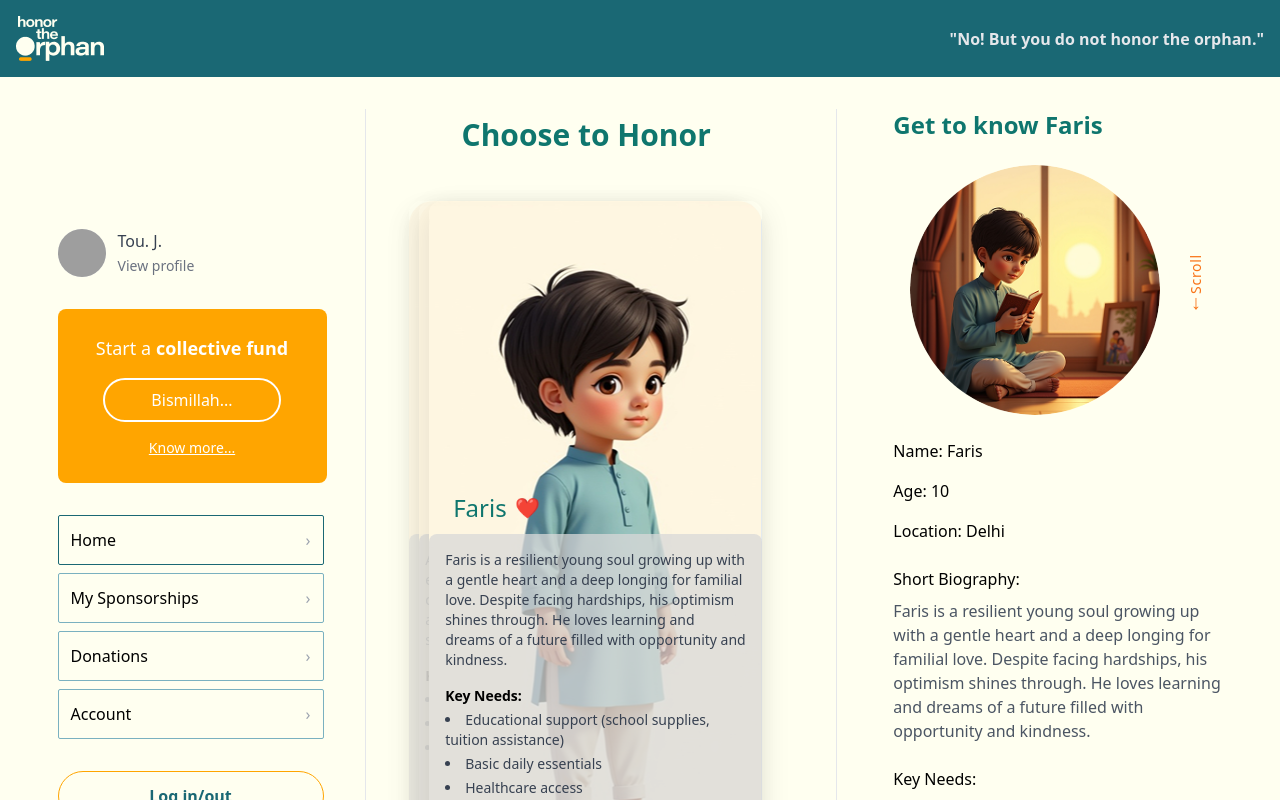
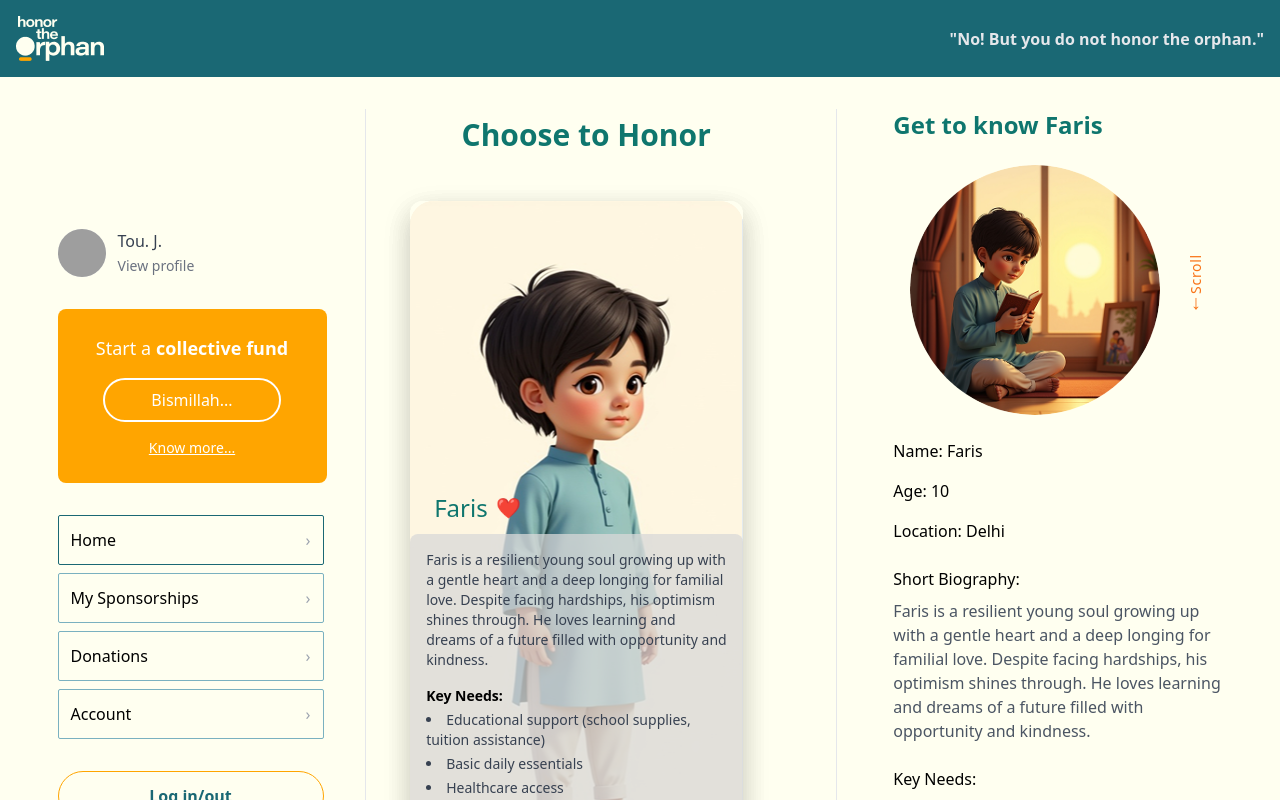
Before and after one commit to devbasira/HonorOrphan, a React (Vite) app: page / in a window 1280 px wide. Shown: the top 800 px of the page. Built offline with nearby package versions, Linux system fonts and the light colour scheme; grey boxes are pictures that could not be loaded.

Commit message:
Fixed cards

```diff
--- a/src/components/CardStack.tsx
+++ b/src/components/CardStack.tsx
@@ -92,8 +92,8 @@ const CardStack: React.FC<CardStackProps> = ({ className, initialCards,setIndex
             style={{
               zIndex: cards.length - index,
               boxShadow: "0 10px 30px rgba(0, 0, 0, 0.1)",
-              transform: index > 0 ? `translateX(${index * 20}px) scale(${1 - index * 0.05})` : 'none',
-              right: index > 0 ? `${index * 10}px` : '0',
+              transform: index > 0 ? `translateX(${index * 5}px) scale(${1 - index * 0.05})` : 'none',
+              // right: index > 0 ? `${index * 10}px` : '0',
               opacity: index > 3 ? 0 : 1 - index * 0.15,
             }}
             isTopCard={index === 0} />
--- a/src/components/SwipeableCard.tsx
+++ b/src/components/SwipeableCard.tsx
@@ -53,7 +53,7 @@ const SwipeableCard: React.FC<SwipeableCardProps> = ({
     <motion.div
       ref={cardRef}
       className={cn(
-        "swipable-card absolute h-[665px] mr-4  overflow-hidden rounded-xl",
+        "swipable-card absolute h-[665px] ml-4  overflow-hidden rounded-xl",
         className
       )}
       style={{
@@ -66,7 +66,7 @@ const SwipeableCard: React.FC<SwipeableCardProps> = ({
       drag={isTopCard ? "x" : false}
       dragConstraints={{ left: 0, right: 0, top: 0, bottom: 0 }}
       onDragEnd={(_, info) => isTopCard && handlePan(info)}
-      whileTap={isTopCard ? { scale: 1.02 } : undefined}
+      whileTap={isTopCard ? { scale: 1 } : undefined}
       animate={exitX !== null ? { x: exitX } : {}}
       transition={{
         type: "spring",
```
